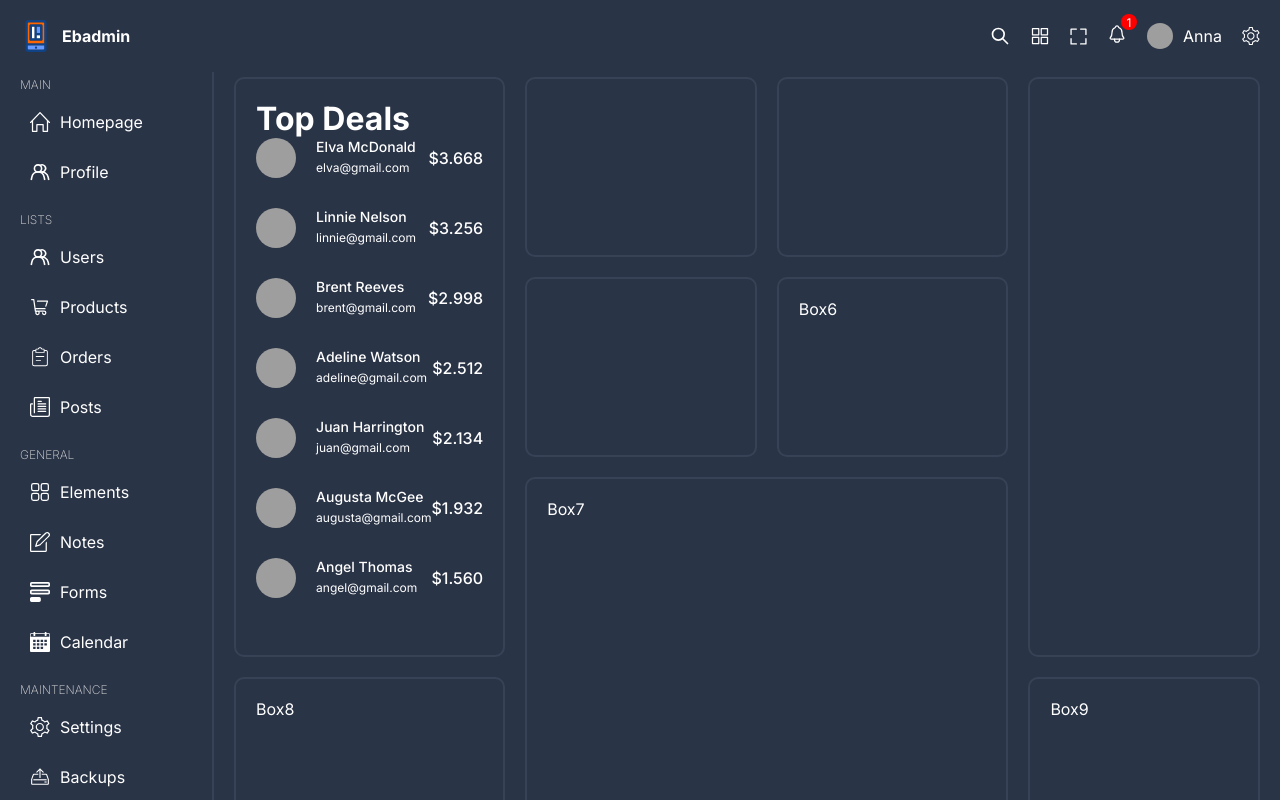
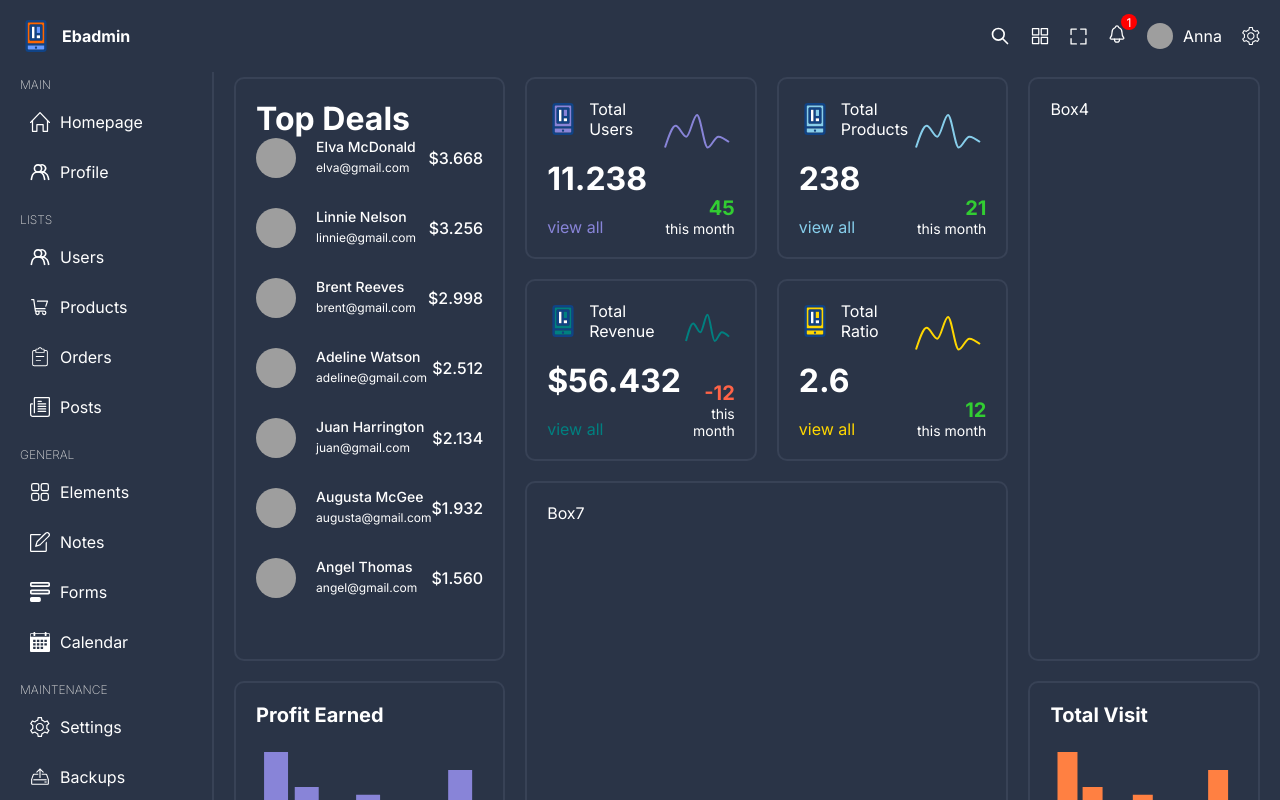
Before and after one commit to ebrahimmosadegh/react-admin-ui, a React (Vite) app: page / in a window 1280 px wide. Shown: the top 800 px of the page. Built offline with nearby package versions, Linux system fonts and the light colour scheme; grey boxes are pictures that could not be loaded.

Commit message:
create bar chart box

```diff
--- /dev/null
+++ b/src/components/barChartBox/BarChartBox.tsx
@@ -0,0 +1,30 @@
+import { Bar, BarChart, ResponsiveContainer, Tooltip } from "recharts";
+import "./barChartBox.scss";
+
+type Props = {
+    title: string;
+    color: string;
+    dataKey: string;
+    chartData: object[];
+}
+const BarChartBox = (props:Props) => {
+  return (
+    <div className="barChartBox">
+      <h1>{props.title}</h1>
+      <div className="chart">
+      <ResponsiveContainer width="99%" height={150}>
+        <BarChart data={props.chartData}>
+            <Tooltip
+            contentStyle={{background:"#2a3447", borderRadius:"5px"}}
+            labelStyle={{display:"none"}}
+            cursor={{fill:"none"}}
+            />
+          <Bar dataKey={props.dataKey} fill={props.color} />
+        </BarChart>
+      </ResponsiveContainer>
+      </div>
+    </div>
+  )
+}
+
+export default BarChartBox
--- /dev/null
+++ b/src/components/barChartBox/barChartBox.scss
@@ -0,0 +1,9 @@
+.barChartBox{
+    width: 100%;
+    height: 100%;
+
+    h1{
+        font-size: 20px;
+        margin-bottom: 20px;
+    }
+}
--- a/src/components/chartBox/ChartBox.tsx
+++ b/src/components/chartBox/ChartBox.tsx
@@ -1,9 +1,52 @@
+import { Link } from "react-router-dom";
 import "./chartBox.scss";
+import { Line, LineChart, ResponsiveContainer, Tooltip } from "recharts";
 
-const ChartBox = () => {
+type Props = {
+  color: string;
+  icon: string;
+  title: string;
+  dataKey: string;
+  number: number | string;
+  percentage: number;
+  chartData: object[];
+};
+
+const ChartBox = (props: Props) => {
   return (
     <div className="chartBox">
-
+      <div className="boxInfo">
+        <div className="title">
+          <img src={props.icon} alt="" />
+          <span>{props.title}</span>
+        </div>
+        <h1>{props.number}</h1>
+        <Link to="/" style={{color:props.color}}>view all</Link>
+      </div>
+      <div className="chartInfo">
+        <div className="chart">
+        <ResponsiveContainer width="99%" height="100%">
+      <LineChart data={props.chartData}>
+        <Tooltip
+        contentStyle={{background:"transparent", border:"none"}}
+        labelStyle={{display:"none"}}
+        position={{x:10, y:60}}
+        />
+        <Line
+        type="monotone"
+        dataKey={props.dataKey}
+        stroke={props.color}
+        strokeWidth={2}
+        dot={false}
+         />
+      </LineChart>
+    </ResponsiveContainer>
+        </div>
+        <div className="texts">
+          <span className="percentage" style={{color:props.percentage < 0 ? "tomato" : "limegreen"}}>{props.percentage}</span>
+          <span className="duration">this month</span>
+        </div>
+      </div>
     </div>
   )
 }
--- a/src/components/chartBox/chartBox.scss
+++ b/src/components/chartBox/chartBox.scss
@@ -1,3 +1,44 @@
 .chartBox{
+    display: flex;
+    height: 100%;
 
+    .boxInfo{
+        flex: 3;
+        display: flex;
+        flex-direction: column;
+        justify-content: space-between;
+
+        .title{
+            display: flex;
+            align-items: center;
+            gap: 10px;
+        }
+    }
+
+    .chartInfo{
+        flex: 2;
+        display: flex;
+        flex-direction: column;
+        justify-content: space-between;
+
+        .chart{
+            width: 100%;
+            height: 100%;
+        }
+
+        .texts{
+            display: flex;
+            flex-direction: column;
+            text-align: right;
+
+            .percentage{
+                font-weight: bold;
+                font-size: 20px;
+            }
+
+            .duration{
+                font-size: 14px;
+            }
+        }
+    }
 }
--- a/src/pages/home/Home.tsx
+++ b/src/pages/home/Home.tsx
@@ -1,19 +1,21 @@
 import TopBox from '../../components/topBox/TopBox';
 import './home.scss';
 import ChartBox from '../../components/chartBox/ChartBox';
+import { barChartBoxRevenue, barChartBoxVisit, chartBoxConversion, chartBoxProduct, chartBoxRevenue, chartBoxUser } from '../../data';
+import BarChartBox from '../../components/barChartBox/BarChartBox';
 
 const Home = () => {
   return (
     <div className="home">
       <div className="box box1"><TopBox /></div>
-      <div className="box box2"><ChartBox /></div>
-      <div className="box box3"><ChartBox /></div>
-      <div className="box box4"><ChartBox /></div>
-      <div className="box box5"><ChartBox /></div>
-      <div className="box box6">Box6</div>
+      <div className="box box2"><ChartBox {...chartBoxUser}/></div>
+      <div className="box box3"><ChartBox {...chartBoxProduct}/></div>
+      <div className="box box4">Box4</div>
+      <div className="box box5"><ChartBox {...chartBoxRevenue}/></div>
+      <div className="box box6"><ChartBox {...chartBoxConversion}/></div>
       <div className="box box7">Box7</div>
-      <div className="box box8">Box8</div>
-      <div className="box box9">Box9</div>
+      <div className="box box8"><BarChartBox {...barChartBoxRevenue}/></div>
+      <div className="box box9"><BarChartBox {...barChartBoxVisit}/></div>
     </div>
   )
 }
```
